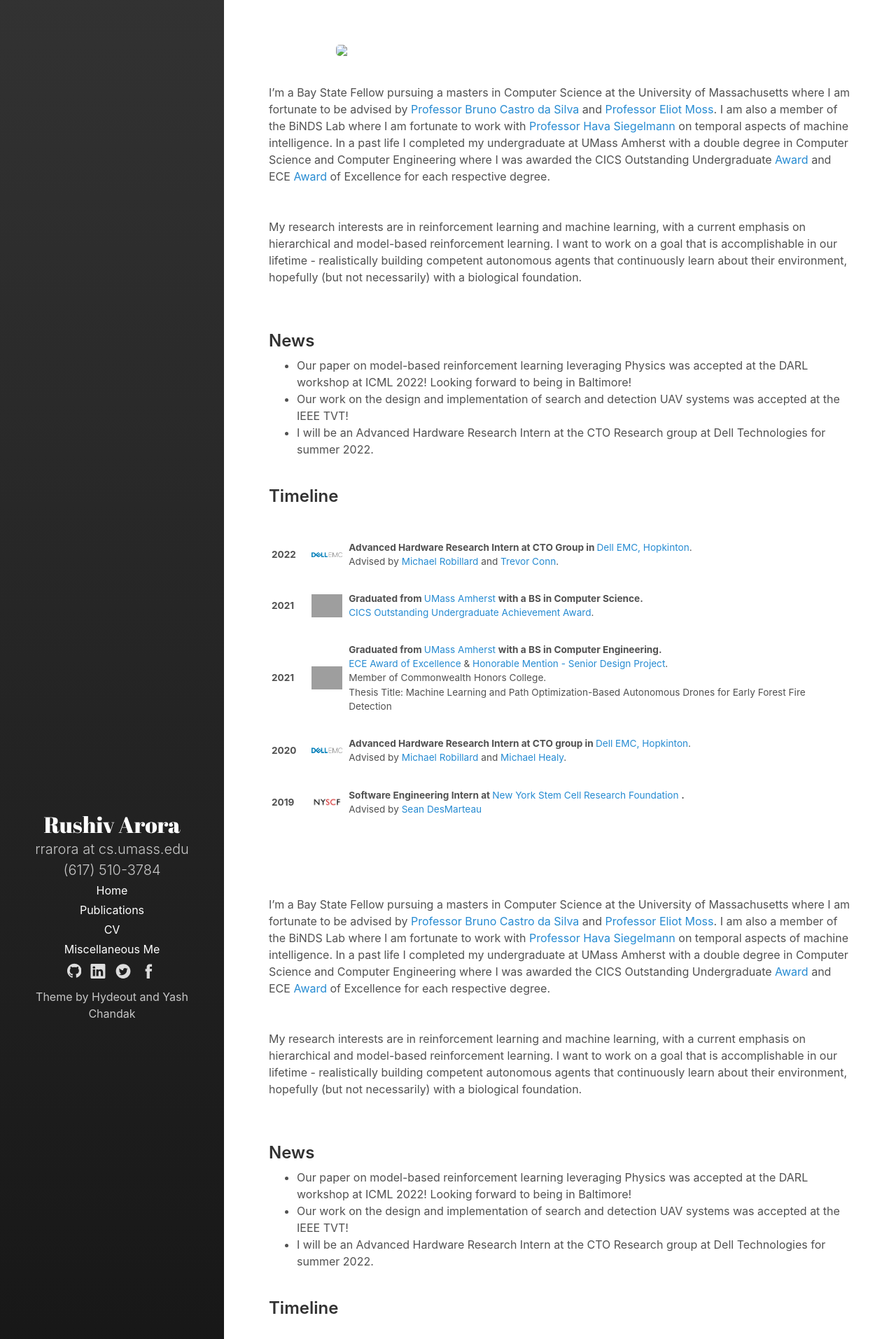
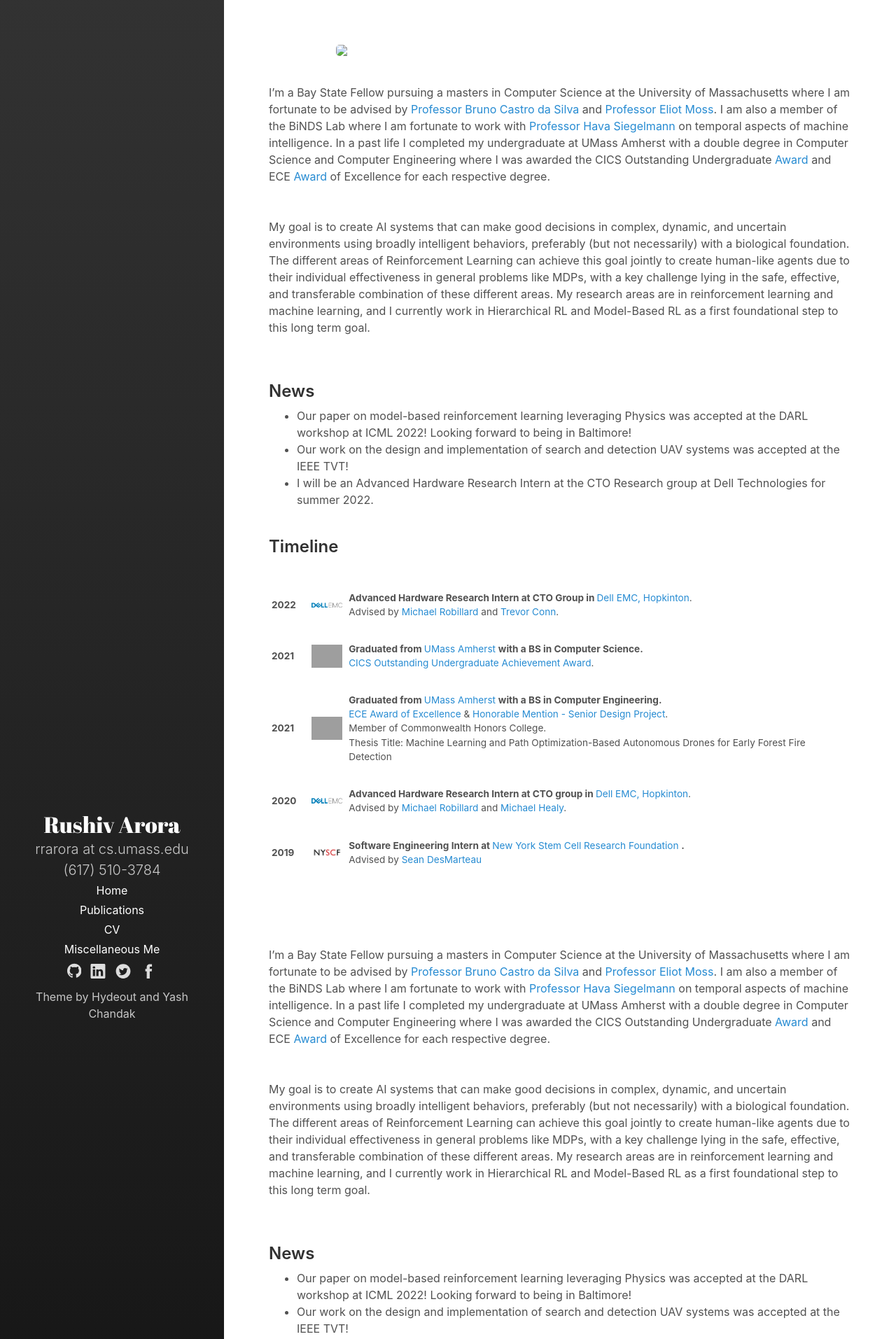
Before and after one commit to RushivArora/rushivarora.github.io, a Jekyll site: the page built from _pages/home.md, in a window 1280 px wide. Shown: the top 1913 px of the page at 70% size. Built offline with Jekyll 4.4.1, drawn with Linux system fonts in a browser that asks for light colours; grey boxes are pictures that could not be loaded.

Commit message:
Update home page

```diff
--- a/_pages/home.md
+++ b/_pages/home.md
@@ -45,7 +45,7 @@ I'm a Bay State Fellow pursuing a masters in Computer Science at the University
 
 <br><br>
 
-My research interests are in reinforcement learning and machine learning, with a current emphasis on hierarchical and model-based reinforcement learning. I want to work on a goal that is accomplishable in our lifetime - realistically building competent autonomous agents that continuously learn about their environment, hopefully (but not necessarily) with a biological foundation.
+My goal is to create AI systems that can make good decisions in complex, dynamic, and uncertain environments using broadly intelligent behaviors, preferably (but not necessarily) with a biological foundation. The different areas of Reinforcement Learning can achieve this goal jointly to create human-like agents due to their individual effectiveness in general problems like MDPs, with a key challenge lying in the safe, effective, and transferable combination of these different areas. My research areas are in reinforcement learning and machine learning, and I currently work in Hierarchical RL and Model-Based RL as a first foundational step to this long term goal.
 
 <br><br>
 
```
